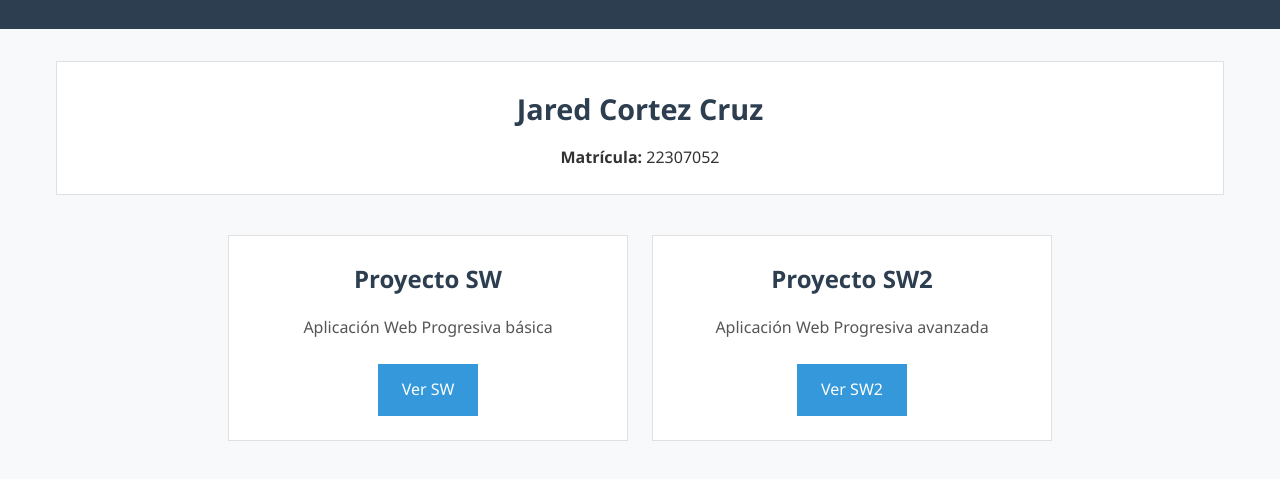
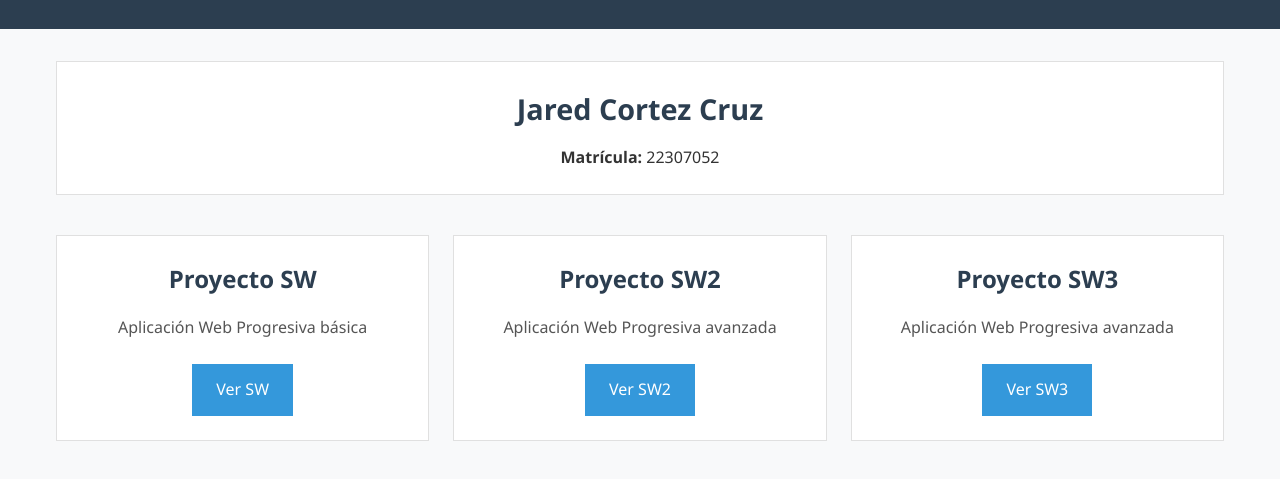
Before and after one commit to JDcortez32/AWP-Proyecto, a plain HTML site: page index.html in a window 1280 px wide. Shown: the part 125-604 px from the top of the page. Drawn offline with Linux system fonts and the light colour scheme.

Commit message:
Update index.html

```diff
--- a/index.html
+++ b/index.html
@@ -131,7 +131,14 @@
                 <p>Aplicación Web Progresiva avanzada</p>
                 <a href="SW2/index.html" class="btn">Ver SW2</a>
             </div>
+
+            <div class="project">
+                <h3>Proyecto SW3</h3>
+                <p>Aplicación Web Progresiva avanzada</p>
+                <a href="SW3/index.html" class="btn">Ver SW3</a>
+            </div>
         </section>
     </main>
 </body>
+
 </html>
```
